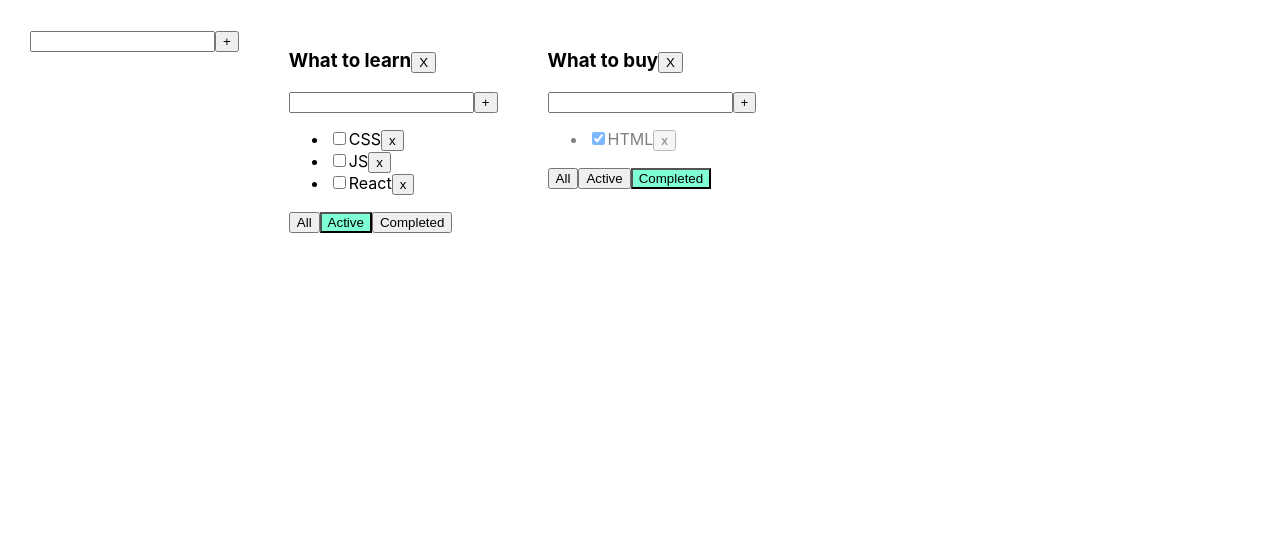
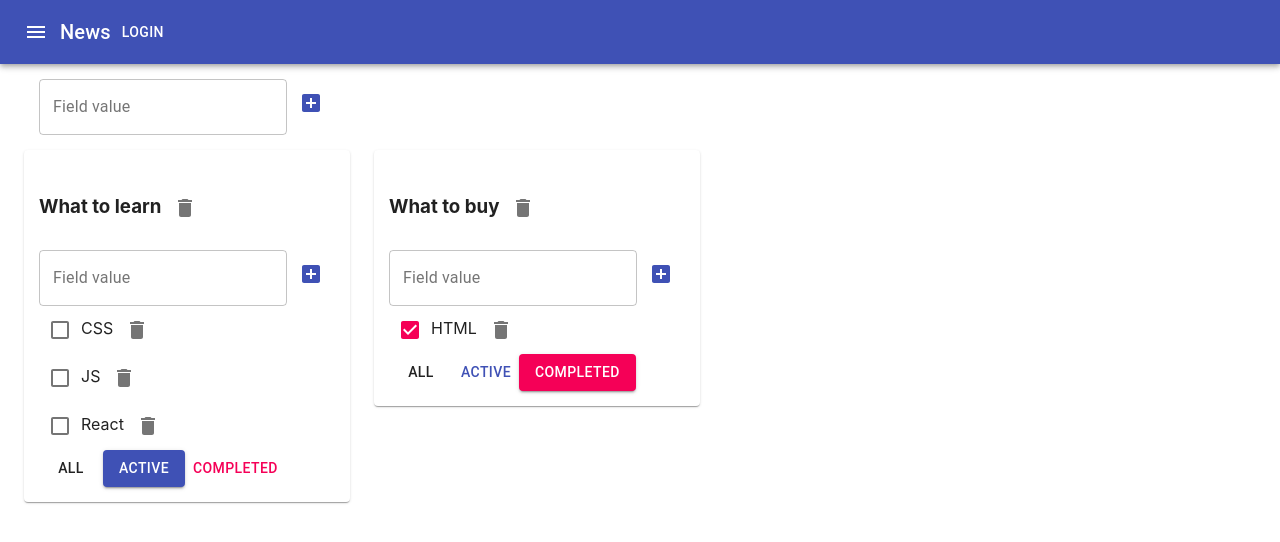
Before and after one commit to B1ackin/Todolist-project, a React (Create React App) app: page / in a window 1280 px wide. Shown: the top 542 px of the page. Built offline with nearby package versions, Linux system fonts and the light colour scheme.

Commit message:
Add material-ui

```diff
--- a/package.json
+++ b/package.json
@@ -3,6 +3,8 @@
   "version": "0.1.0",
   "private": true,
   "dependencies": {
+    "@material-ui/core": "^4.12.3",
+    "@material-ui/icons": "^4.11.2",
     "@testing-library/jest-dom": "^5.11.4",
     "@testing-library/react": "^11.1.0",
     "@testing-library/user-event": "^12.1.10",
--- a/src/AddItemForm.tsx
+++ b/src/AddItemForm.tsx
@@ -1,4 +1,6 @@
 import React, {ChangeEvent, useState} from "react";
+import {Button, IconButton, TextField} from "@material-ui/core";
+import {AddBox} from "@material-ui/icons";
 
 export type AddItemFormPropsType = {
     addItem: (title: string) => void
@@ -30,12 +32,17 @@ export function AddItemForm(props: AddItemFormPropsType) {
     }
 
     return <div>
-        <input value={newTaskTitle}
+        <TextField value={newTaskTitle}
+                   variant={"outlined"}
+                   label={"Field value"}
                onChange={onChangeHadler}
-               className={error ? "error" : ""}
+               error={!!error}
+                   helperText={error}
                onKeyPress={onKeyPressHandler}
         />
-        <button onClick={addTask}>+</button>
-        {error && <div className={"error-message"}>{error}</div>}
+        <IconButton onClick={addTask} color={"primary"}>
+            <AddBox />
+        </IconButton>
+
     </div>
 }
--- a/src/App.css
+++ b/src/App.css
@@ -1,22 +1,22 @@
-.App {
-  padding: 30px;
-  display: flex;
-}
-.App > div {
-  margin-right: 50px;
-}
+/*.App {*/
+/*  padding: 30px;*/
+/*  display: flex;*/
+/*}*/
+/*.App > div {*/
+/*  margin-right: 50px;*/
+/*}*/
 
-.error {
-  border: red 1px solid;
-}
+/*.error {*/
+/*  border: red 1px solid;*/
+/*}*/
 
-.error-message {
-  color: red;
-}
+/*.error-message {*/
+/*  color: red;*/
+/*}*/
 
-.active-filter {
-  background-color: aquamarine;
-}
-.is-done {
-  opacity: 0.5;
-}
+/*.active-filter {*/
+/*  background-color: aquamarine;*/
+/*}*/
+/*.is-done {*/
+/*  opacity: 0.5;*/
+/*}*/
--- a/src/App.tsx
+++ b/src/App.tsx
@@ -3,6 +3,8 @@ import './App.css';
 import {TaskType, Todolist} from "./Todolist";
 import {v1} from "uuid";
 import {AddItemForm} from "./AddItemForm";
+import {AppBar, Button, Container, Grid, IconButton, Paper, Toolbar, Typography} from "@material-ui/core";
+import {Menu} from "@material-ui/icons";
 
 export type FilterValueType = "all" | "active" | "completed"
 
@@ -109,7 +111,26 @@ function App() {
 
   return (
     <div className="App">
-        <AddItemForm  addItem={addTodolist}/>
+        <AppBar position="static">
+            <Toolbar>
+                <IconButton
+                    edge="start"
+                    color="inherit"
+                    aria-label="menu"
+                >
+                    <Menu/>
+                </IconButton>
+                <Typography variant="h6">
+                    News
+                </Typography>
+                <Button color="inherit">Login</Button>
+            </Toolbar>
+        </AppBar>
+        <Container fixed>
+            <Grid container style={ {padding: "15px"} }>
+            <AddItemForm  addItem={addTodolist}/>
+            </Grid>
+            <Grid container spacing={3}>
         {
             todolists.map((tl) => {
 
@@ -122,7 +143,9 @@ function App() {
                     taskForTodolist = tasksObj[tl.id].filter(t => t.isDone === false)
                 }
 
-              return  <Todolist
+              return <Grid item>
+                  <Paper style={ {padding: "15px"} }>
+                  <Todolist
                           key={tl.id}
                           id={tl.id}
                           title={tl.title}
@@ -136,9 +159,12 @@ function App() {
                           changeTaskTitle={changeTaskTitle}
                           changeTodolistTitle={changeTodolistTitle}
                 />
+                  </Paper>
+              </Grid>
             })
         }
-
+            </Grid>
+        </Container>
     </div>
   );
 }
--- a/src/EditableSpan.tsx
+++ b/src/EditableSpan.tsx
@@ -1,16 +1,19 @@
 import React, {useState} from "react";
+import {TextField} from "@material-ui/core";
 
 export type EditableSpanPropsType = {
     title: string
     onChange: (newValue: string) => void
+
 }
 
 export function EditableSpan(props: EditableSpanPropsType) {
     let [editMode, setEditMode] = useState(false)
-    let [title, setTitle] = useState("")
+    let [title, setTitle] = useState(props.title)
 
     const activateEditMode = () => {
         setEditMode(true)
+        setTitle(props.title)
     }
     const activateViemMode = () => {
         setEditMode(false)
@@ -21,6 +24,6 @@ export function EditableSpan(props: EditableSpanPropsType) {
     const onChangeTitleHandler = (e: any) => setTitle(e.currentTarget.value)
 
     return editMode
-        ? <input value={title} onChange={onChangeTitleHandler} onBlur={activateViemMode} autoFocus/>
+        ? <TextField value={title} onChange={onChangeTitleHandler} onBlur={activateViemMode} autoFocus/>
         : <span onDoubleClick={activateEditMode}>{props.title}</span>
 }
--- a/src/Todolist.tsx
+++ b/src/Todolist.tsx
@@ -2,6 +2,8 @@ import React, {ChangeEvent} from "react";
 import {FilterValueType} from "./App";
 import {AddItemForm} from "./AddItemForm";
 import {EditableSpan} from "./EditableSpan";
+import {Button, Checkbox, IconButton} from "@material-ui/core";
+import {Delete} from "@material-ui/icons";
 
 export type TaskType = {
     id: string
@@ -43,10 +45,14 @@ export function  Todolist(props: PropsType) {
 
     return (
         <div>
-            <h3><EditableSpan title={props.title} onChange={changeTodolistTitle}/><button onClick={removeTodolist}>X</button></h3>
+            <h3><EditableSpan title={props.title} onChange={changeTodolistTitle}/>
+            <IconButton onClick={removeTodolist}>
+                <Delete />
+            </IconButton>
+            </h3>
             <AddItemForm addItem={addTask}/>
 
-            <ul>
+            <div>
                 {
                    props.tasks.map ((t) => {
                    const onClickHandler = () => props.removeTask(t.id, props.id)
@@ -57,23 +63,25 @@ export function  Todolist(props: PropsType) {
                         const onChangeTitleHandler = (newValue: string) => {
                             props.changeTaskTitle(t.id, newValue, props.id)
                         }
-                        return <li key={t.id} className={t.isDone ? "is-done" : ""}>
-                            <input type="checkbox"
-                                          checked={t.isDone}
-                                          onChange={onChangeStatusHandler}
+                        return <div key={t.id} className={t.isDone ? "is-done" : ""}>
+                            <Checkbox
+                                checked={t.isDone}
+                                onChange={onChangeStatusHandler}
 
                         />
                         <EditableSpan title={t.title} onChange={onChangeTitleHandler}/>
-                        <button onClick={onClickHandler}>x</button>
-                        </li>
+                        <IconButton onClick={onClickHandler}>
+                            <Delete />
+                        </IconButton>
+                        </div>
 
                     })
                 }
-            </ul>
+            </div>
             <div>
-                <button className={props.filter === "all" ? "active-filter" : ""} onClick={onAllClickHandler}>All</button>
-                <button className={props.filter === "active" ? "active-filter" : ""} onClick={onActiveClickHandler}>Active</button>
-                <button className={props.filter === "completed" ? "active-filter" : ""} onClick={onComplitedClickHandler}>Completed</button>
+                <Button variant={props.filter === "all" ? "contained" : "text"} onClick={onAllClickHandler}>All</Button>
+                <Button color={"primary"} variant={props.filter === "active" ? "contained" : "text"} onClick={onActiveClickHandler}>Active</Button>
+                <Button color={"secondary"} variant={props.filter === "completed" ? "contained" : "text"} onClick={onComplitedClickHandler}>Completed</Button>
             </div>
         </div>
     )
```
Also changed, not shown: 1 other file (tests, documents, lock files or other folders).
